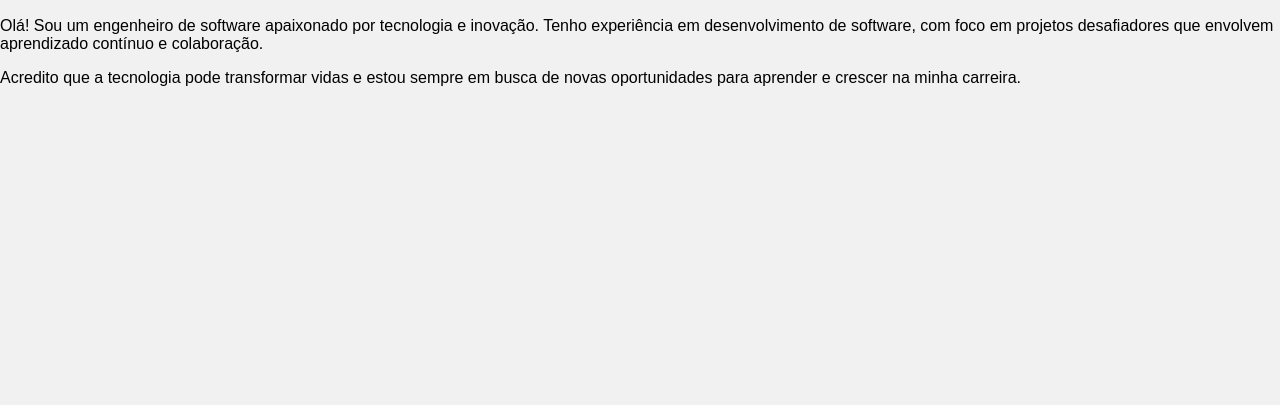
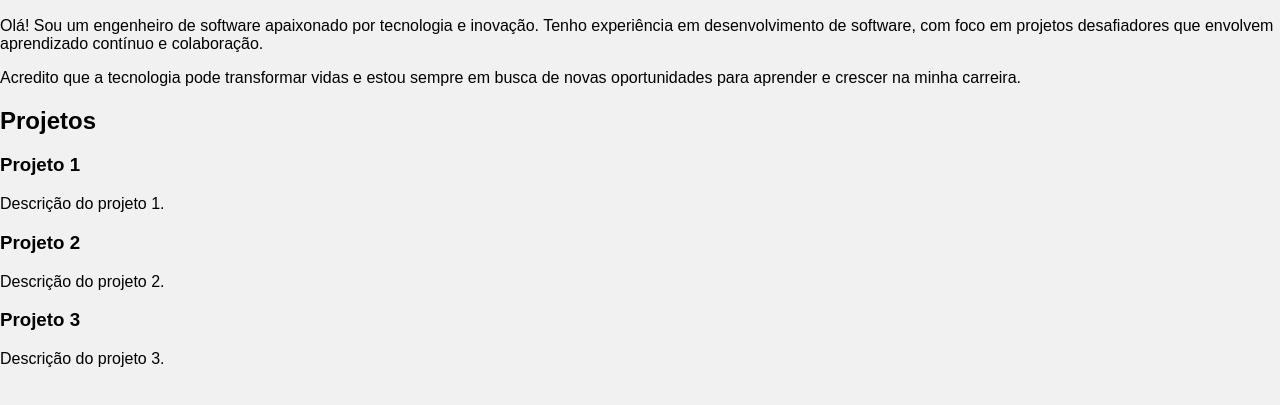
Before and after one commit to thiagomaes/Portifolio-site, a plain HTML site: page index.html in a window 1280 px wide. Shown: the part 231-636 px from the top of the page. Drawn offline with Linux system fonts and the light colour scheme.

Commit message:
html mal feito de  projetos

```diff
--- a/index.html
+++ b/index.html
@@ -32,15 +32,32 @@
 			<h2>Sobre mim</h2>
 			<div>
 				<p>
-					Olá! Sou um engenheiro de software apaixonado por tecnologia e
-					inovação. Tenho experiência em desenvolvimento de software, com foco em
-					projetos desafiadores que envolvem aprendizado contínuo e colaboração.
+					Olá! Sou um engenheiro de software apaixonado por tecnologia e inovação. Tenho experiência em desenvolvimento de software, com foco em projetos desafiadores que envolvem
+					aprendizado contínuo e colaboração.
 				</p>
-				<p>
-					Acredito que a tecnologia pode transformar vidas e estou sempre em
-					busca de novas oportunidades para aprender e crescer na minha carreira.
-				</p>
+				<p>Acredito que a tecnologia pode transformar vidas e estou sempre em busca de novas oportunidades para aprender e crescer na minha carreira.</p>
 			</div>
-			<!-- END SOBRE MIM -->
+		</section>
+		<!-- END SOBRE MIM -->
+
+		<!-- PROJETOS -->
+		<section id="projetos" class="projects-container">
+			<h2>Projetos</h2>
+			<div class="projects-list">
+				<div class="project-item">
+					<h3>Projeto 1</h3>
+					<p>Descrição do projeto 1.</p>
+				</div>
+				<div class="project-item">
+					<h3>Projeto 2</h3>
+					<p>Descrição do projeto 2.</p>
+				</div>
+				<div class="project-item">
+					<h3>Projeto 3</h3>
+					<p>Descrição do projeto 3.</p>
+				</div>
+			</div>
+		</section>
+		<!-- END PROJETOS -->
 	</body>
 </html>
```
